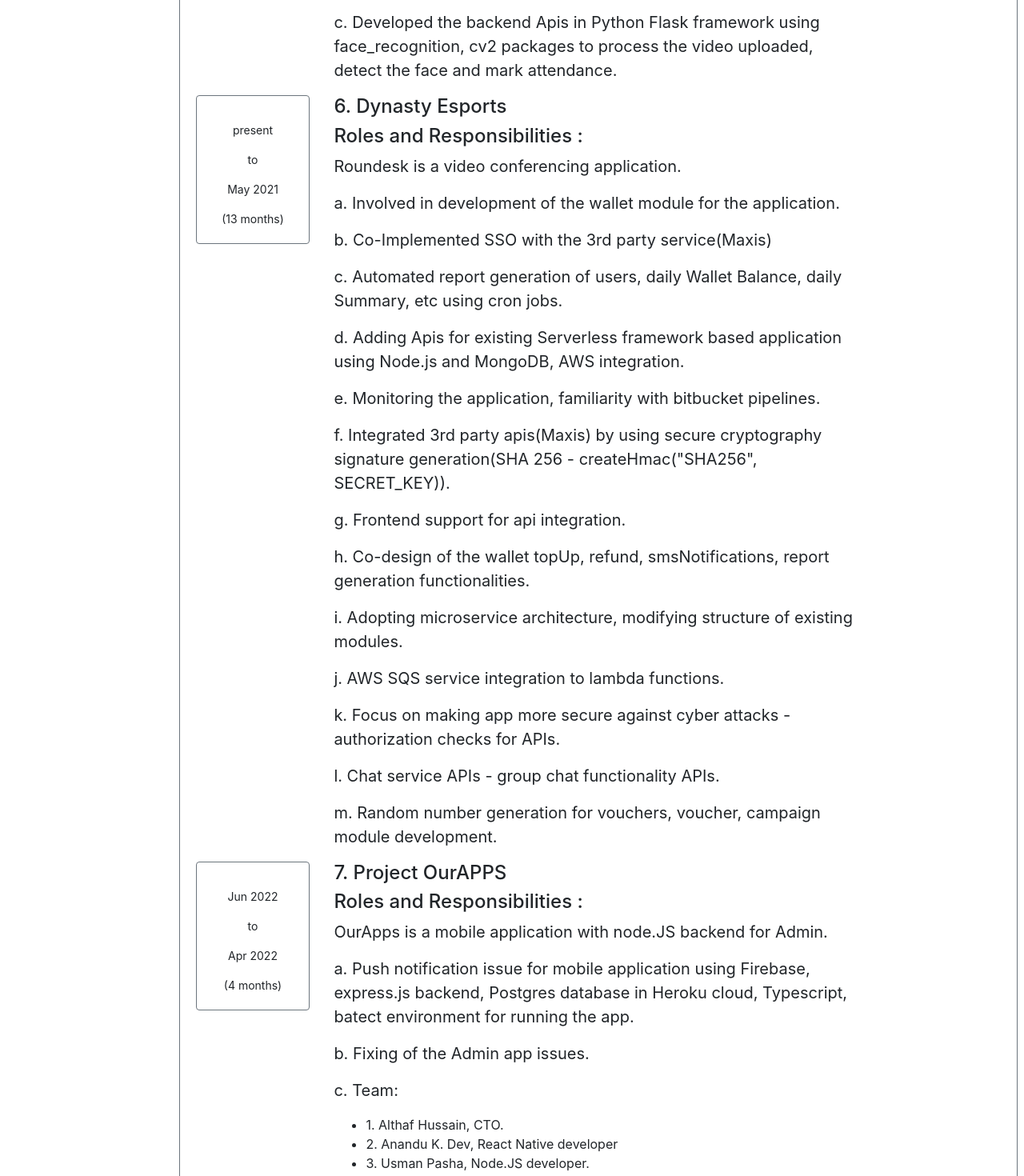
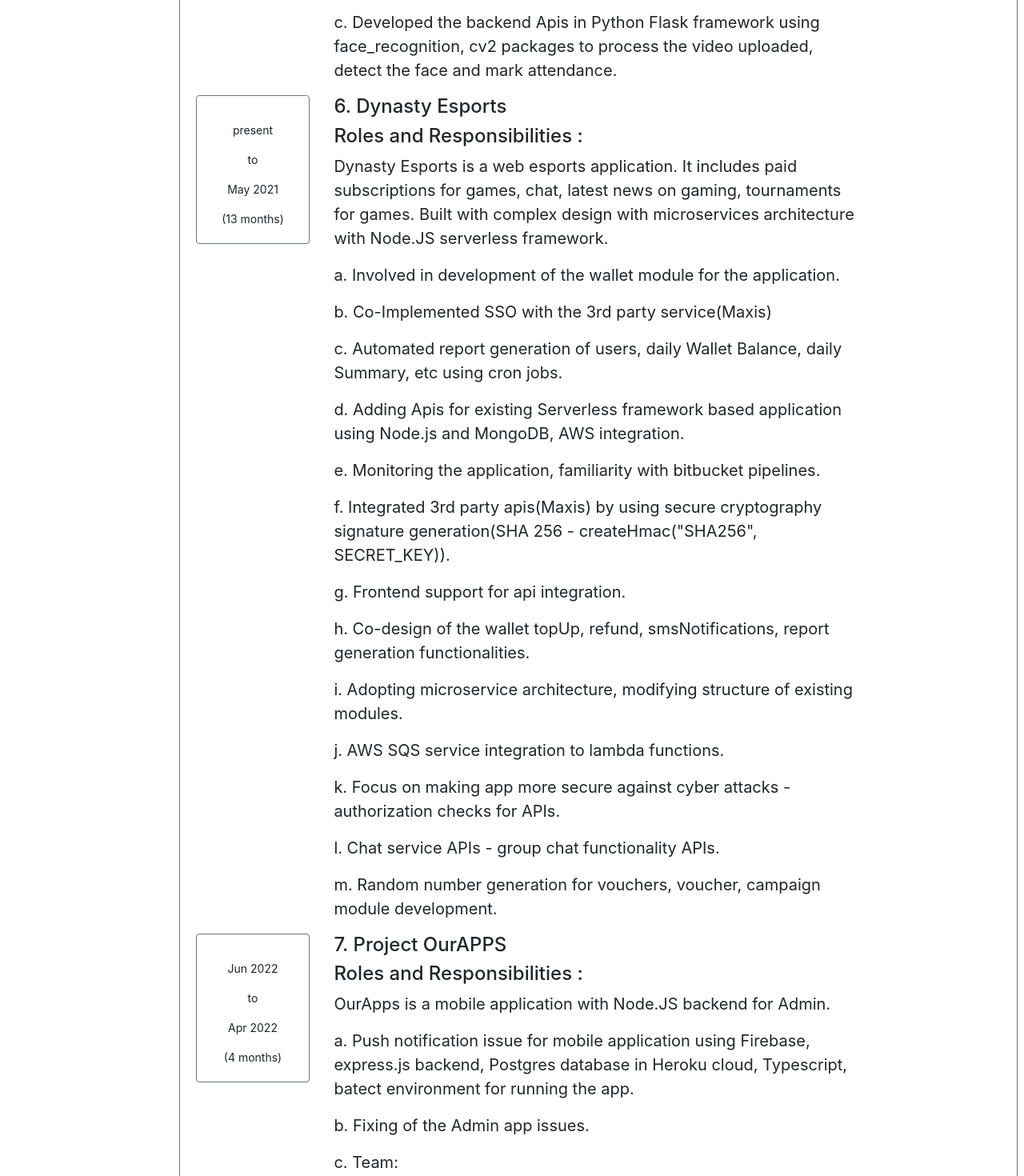
Before and after one commit to krishnakurtakoti/myProfileAngularOne, an Angular app: page / in a window 1280 px wide. Shown: the part 2379-3849 px from the top of the page at 80% size. Built offline with nearby package versions, Linux system fonts and the light colour scheme.

Commit message:
Changed the project description for Esports

```diff
--- a/src/app/card-two/card-two.component.html
+++ b/src/app/card-two/card-two.component.html
@@ -250,7 +250,7 @@
             <h6 style="font-size:24px"> Roles and Responsibilities :</h6>
 
             <p class="card-text" style="font-size:20px">
-              Roundesk is a video conferencing application.
+              Dynasty Esports is a web esports application. It includes paid subscriptions for games, chat, latest news on gaming, tournaments for games. Built with complex design with microservices architecture with Node.JS serverless framework.
             </p>
             <p class="card-text" style="font-size:20px"> a. Involved in development of the wallet module for the application. </p>
             <p class="card-text" style="font-size:20px"> b. Co-Implemented SSO with the 3rd party service(Maxis)
@@ -293,7 +293,7 @@
             <h6 style="font-size:24px"> Roles and Responsibilities :</h6>
 
             <p class="card-text" style="font-size:20px">
-              OurApps is a mobile application with node.JS backend for Admin.
+              OurApps is a mobile application with Node.JS backend for Admin.
             </p>
             <p class="card-text" style="font-size:20px"> a. Push notification issue for mobile application using Firebase, express.js backend, Postgres database in Heroku cloud, Typescript, batect environment for running the app. </p>
             <p class="card-text" style="font-size:20px"> b. Fixing of the Admin app issues.
```
